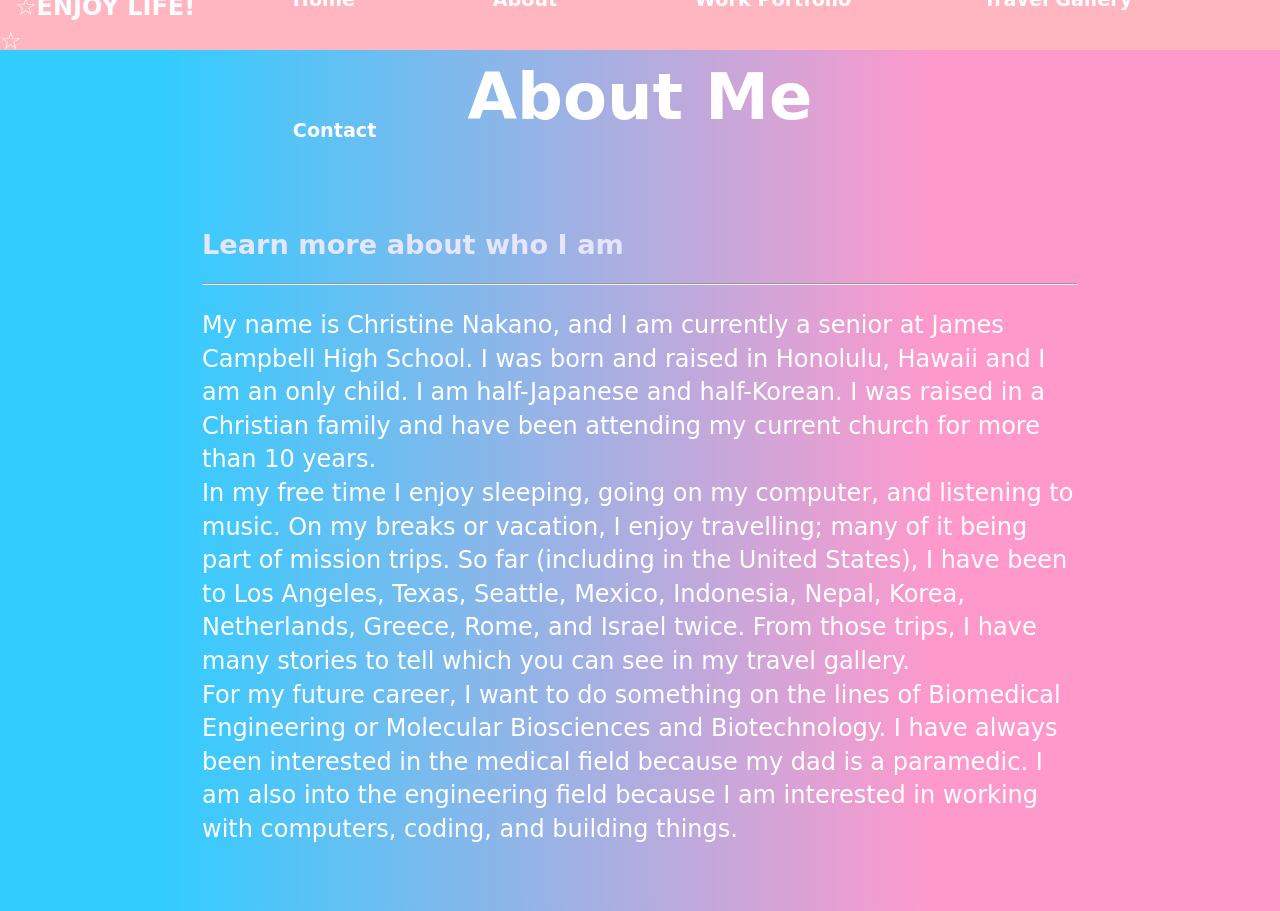
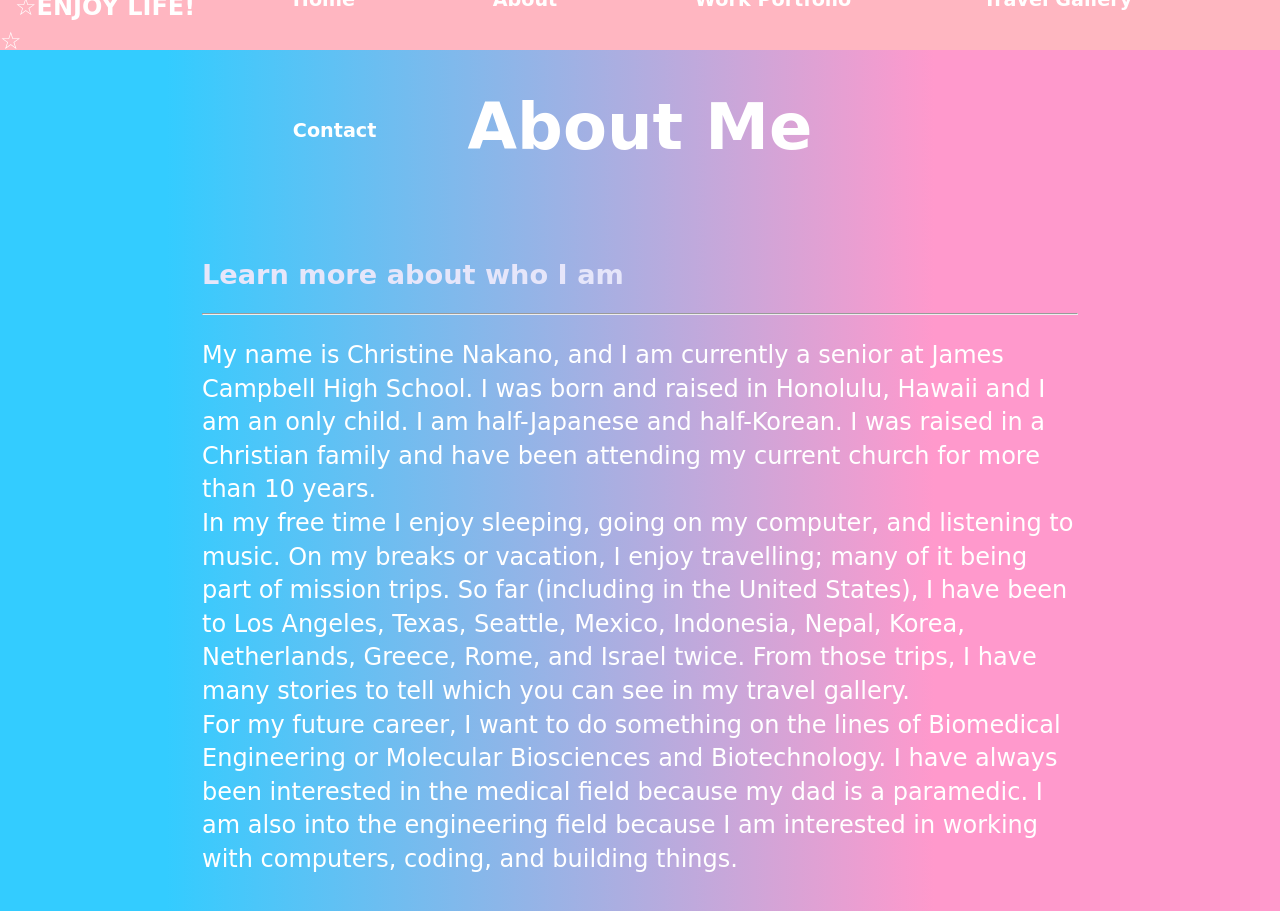
Before and after one commit to CNakano7/CNakano7.github.io, a Jekyll site: the page About/index.html, which Jekyll copies as it is, in a window 1280 px wide. Built offline with Jekyll 4.4.1, drawn with Linux system fonts in a browser that asks for light colours.

Commit message:
Update index.html

```diff
--- a/About/index.html
+++ b/About/index.html
@@ -8,7 +8,7 @@
 
 	<body>
 
-<h1 style="color: white; text-align:center; font-size:400%;">About Me</h1>
+<h1 style="color: white; text-align:center; font-size:400%; padding-top:30px;">About Me</h1>
 
 </body>
 	<body>
```
